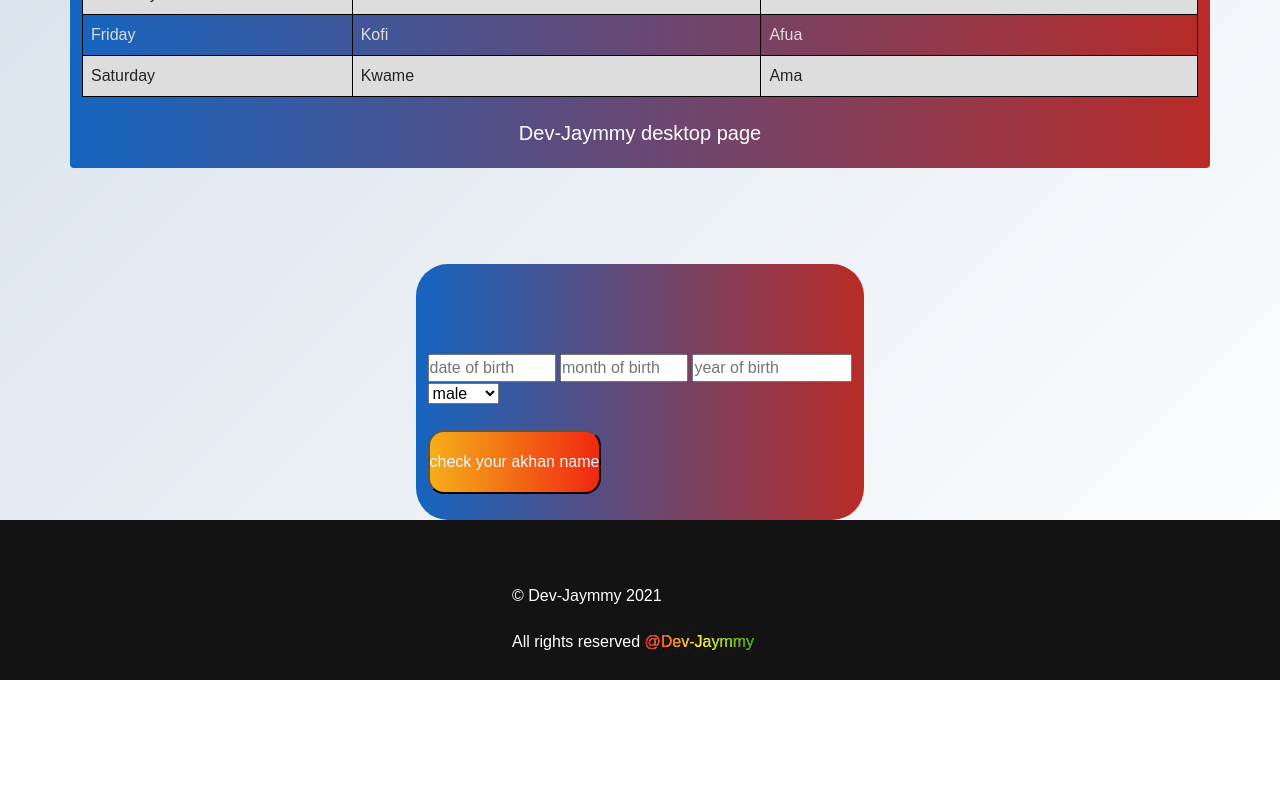
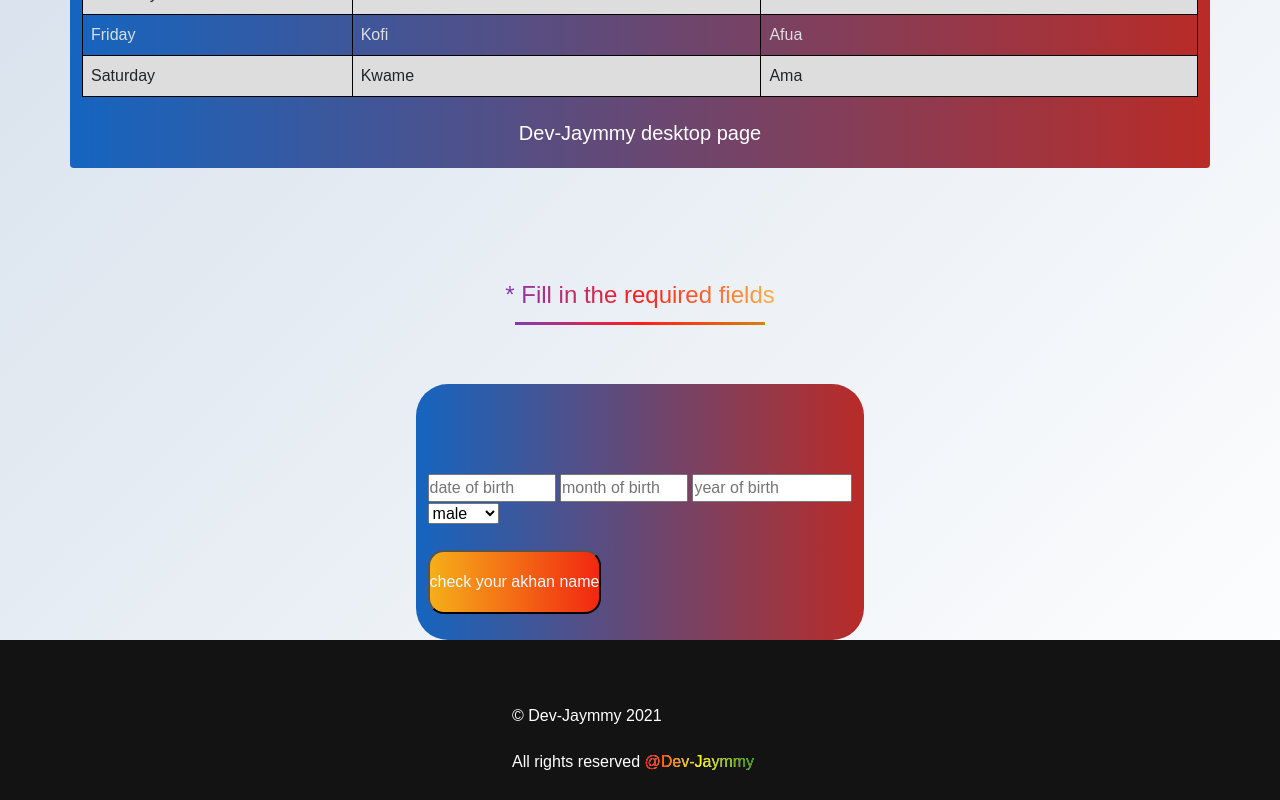
Before and after one commit to Devjaymmy/Birth-day-calculator, a plain HTML site: page index.html in a window 1280 px wide. Shown: the part 975-1775 px from the top of the page. Before the commit the page ends 1655 px from the top, so only its background shows below. Drawn offline with nearby package versions, Linux system fonts and the light colour scheme.

Commit message:
added header above form

```diff
--- a/index.html
+++ b/index.html
@@ -159,6 +159,50 @@
         </div>
       </div>
     </div>
+
+    <div
+      style="
+        display: flex;
+        align-items: center;
+        justify-content: center;
+        margin-bottom: 3rem;
+      "
+    >
+      <h4
+        style="
+          text-align: center;
+          /* margin-bottom: 3rem; */
+          background: #1e9600; /* fallback for old browsers */
+          background: linear-gradient(
+            to right,
+            #833ab4,
+            #fd1d1d,
+            #fcb045
+          ); /* W3C, IE 10+/ Edge, Firefox 16+, Chrome 26+, Opera 12+, Safari 7+ */
+          -webkit-background-clip: text;
+          background-clip: text;
+          -webkit-text-fill-color: transparent;
+        "
+      >
+        * Fill in the required fields
+      </h4>
+      <br />
+      <br /><br />
+      <span
+        style="
+          /* margin-bottom: 2.5rem; */
+          margin-top: 3rem;
+          position: absolute;
+          width: 250px;
+          height: 3px;
+          background: #1e9600; /* fallback for old browsers */
+          background: linear-gradient(to right, #833ab4, #fd1d1d, #d6820c);
+          display: flex;
+          align-items: center;
+          /* justify-content: center; */
+        "
+      ></span>
+    </div>
     <div class="container" id="form__id">
       <div class="row" id="form__row">
         <div class="col" id="form__column">
```
